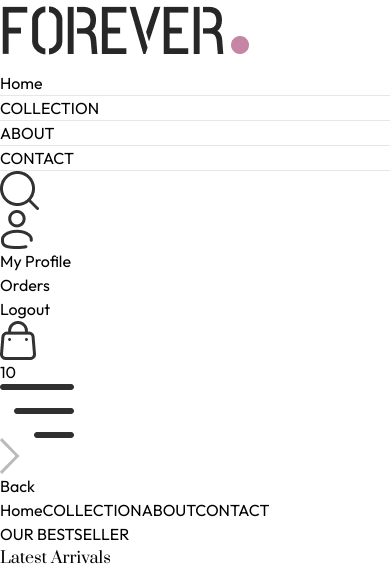
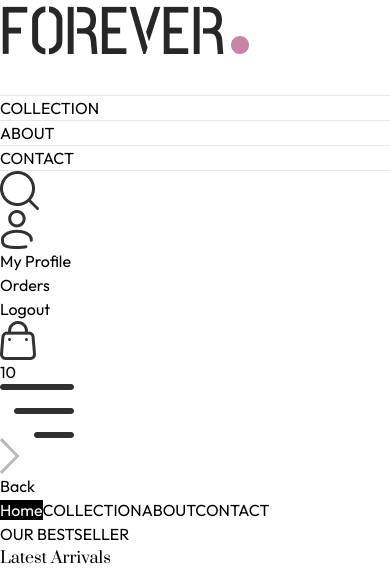
Before and after one commit to GhMamadreza84/E-Commerce-Shop-Front, a React (Vite) app: page / in a window 390 px wide. Shown: the top 570 px of the page. Built offline with nearby package versions, Linux system fonts and the light colour scheme.

Commit message:
i add css in mobile in burger menu when we are in home page bacground of ancer tag in black

```diff
--- a/src/index.css
+++ b/src/index.css
@@ -1,4 +1,4 @@
-@import url('https://fonts.googleapis.com/css2?family=Outfit:wght@100..900&family=Prata&display=swap');
+@import url("https://fonts.googleapis.com/css2?family=Outfit:wght@100..900&family=Prata&display=swap");
 
 @tailwind base;
 @tailwind components;
@@ -8,7 +8,7 @@ a.active hr {
   display: block;
 }
 
-*{
+* {
   font-family: Outfit;
 }
 
@@ -17,3 +17,10 @@ a.active hr {
   font-weight: 400;
   font-style: normal;
 }
+
+@media (max-width: 640px) {
+  a.active {
+    background-color: black;
+    color: white;
+  }
+}
```
